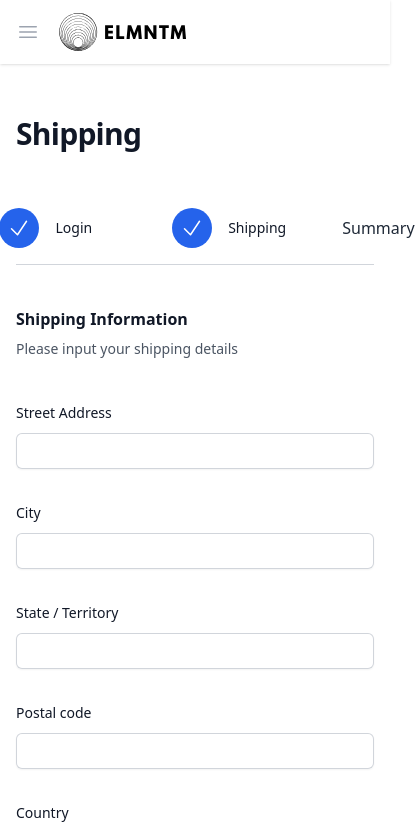
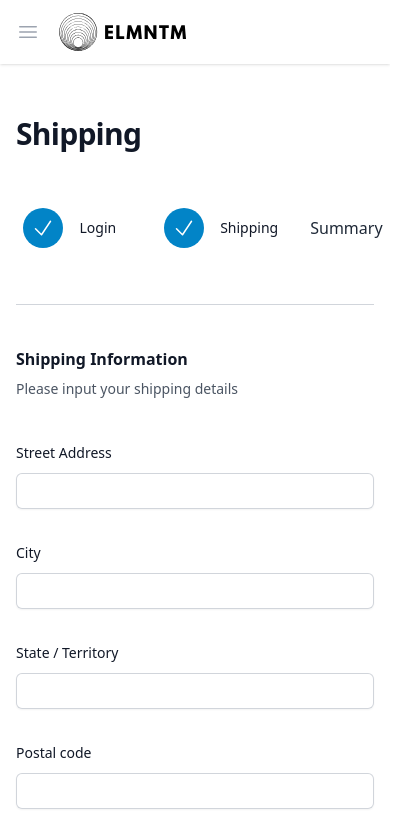
Before and after one commit to nikoauer/Elementum-E-Commerce-Store, a React (Vite) app in the folder Frontend/: page /shipping in a window 390 px wide. Shown: the top 831 px of the page, 415 px wide, since content can reach past the window. Built offline with nearby package versions, Linux system fonts and the light colour scheme; sample sign-in values are in the browser's storage.

Commit message:
changed progressteps to be better responsively for phone screens

```diff
--- a/Frontend/src/components/ProgressStep.jsx
+++ b/Frontend/src/components/ProgressStep.jsx
@@ -1,11 +1,11 @@
-import { CheckIcon } from "@heroicons/react/24/outline"; // Don't forget to import CheckIcon if not imported already
+import { CheckIcon } from "@heroicons/react/24/outline";
 
 const ProgressSteps = ({ step1, step2, step3 }) => {
   return (
 <div className="flex justify-center items-center space-x-4">
-      <div className={`${step1 ? "text-blue-500" : "text-gray-800"}`}>
-        <span className="flex items-center px-6 py-4 text-sm font-medium">
-          <span className="flex h-10 w-10 flex-shrink-0 items-center justify-center rounded-full bg-blue-600">
+  <div className={`${step1 ? "text-sky-500" : "text-gray-800"}`}>
+    <span className="flex items-center px-4 py-4 text-sm font-medium">
+      <span className="flex h-10 w-10 flex-shrink-0 items-center justify-center rounded-full bg-sky-600">
         <CheckIcon className="h-6 w-6 text-white" aria-hidden="true" />
       </span>
       <span className="ml-4 text-sm font-medium text-gray-900">Login</span>
@@ -14,10 +14,10 @@ const ProgressSteps = ({ step1, step2, step3 }) => {
 
   {step2 && (
     <>
-          {step1 && <div className="h-0.5 w-[10rem] bg-blue-500"></div>}
-          <div className={`${step1 ? "text-blue-500" : "text-gray-800"}`}>
-            <span className="flex items-center px-6 py-4 text-sm font-medium">
-              <span className="flex h-10 w-10 flex-shrink-0 items-center justify-center rounded-full bg-blue-600">
+      {step1 && <div className="h-0.5 w-40 bg-sky-500 hidden md:block"></div>}
+      <div className={`${step1 ? "text-sky-500" : "text-gray-800"}`}>
+        <span className="flex items-center px-4 py-4 text-sm font-medium">
+          <span className="flex h-10 w-10 flex-shrink-0 items-center justify-center rounded-full bg-sky-600">
             <CheckIcon className="h-6 w-6 text-white" aria-hidden="true" />
           </span>
           <span className="ml-4 text-sm font-medium text-gray-900">Shipping</span>
@@ -26,12 +26,12 @@ const ProgressSteps = ({ step1, step2, step3 }) => {
     </>
   )}
 
-      <div className={`${!step3 ? "text-gray-800" : "text-blue-500"} ${!step3 ? "bg-gray-800" : "bg-blue-500"} w-40 h-0.5`}></div>
+  <div className={`${!step3 ? "bg-gray-300" : "bg-sky-500"} w-40 h-0.5 hidden md:block`}></div>
 
-      <div className={`${step3 ? "text-blue-500" : "text-gray-800"} ${!step3 ? "w-[10rem]" : ""}`}>
+  <div className={`${step3 ? "text-sky-500" : "text-gray-800"} ${!step3 ? "w-40" : ""}`}>
     {step3 ? (
-          <span className="flex items-center px-6 py-4 text-sm font-medium">
-            <span className="flex h-10 w-10 flex-shrink-0 items-center justify-center rounded-full bg-blue-600">
+      <span className="flex items-center px-4 py-4 text-sm font-medium">
+        <span className="flex h-10 w-10 flex-shrink-0 items-center justify-center rounded-full bg-sky-600">
           <CheckIcon className="h-6 w-6 text-white" aria-hidden="true" />
         </span>
         <span className="ml-4 text-sm font-medium text-gray-900">Summary</span>
--- a/Frontend/src/pages/Orders/Shipping.jsx
+++ b/Frontend/src/pages/Orders/Shipping.jsx
@@ -38,7 +38,9 @@ const Shipping = () => {
         <h1 className="text-3xl font-bold tracking-tight text-gray-900 mb-10">
           Shipping
         </h1>
-        <ProgressStep step1 step2 />
+        <div className="my-10">
+            <ProgressStep step1 step2 />
+        </div>
         <form onSubmit={submitHandler}>
           <div className="grid grid-cols-1 gap-x-8 gap-y-10 pb-12 md:grid-cols-3 border-b border-t border-gray-300 py-10 scroll-px-3.5">
             <div>
```
Lines whose indentation alone changed are shown as unchanged.
